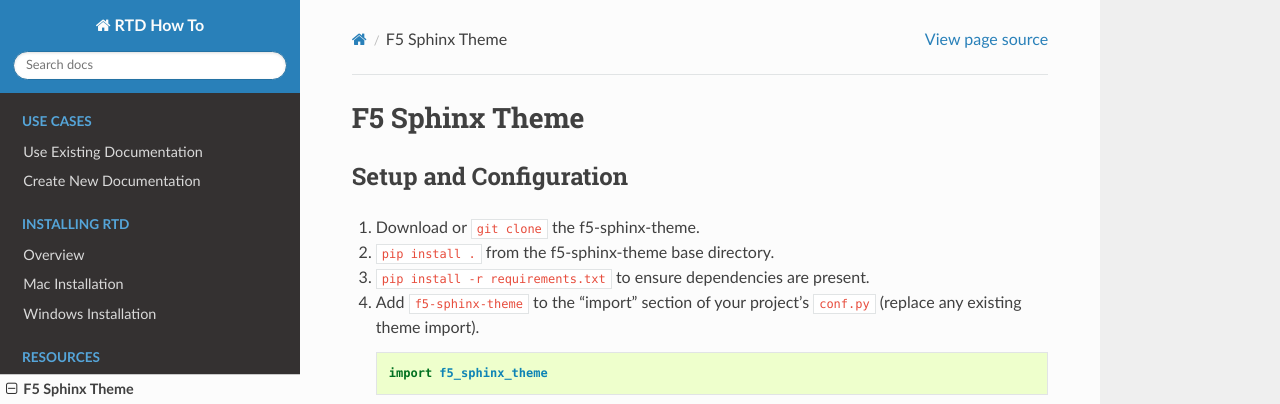
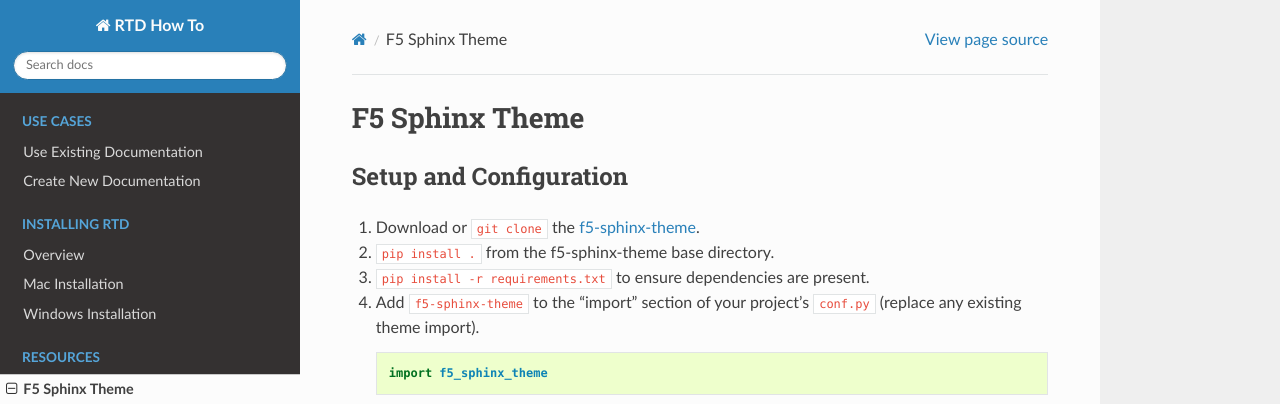
Before and after one commit to 6a6d/f5-rtd-howto, a Sphinx documentation site: the page built from docs/resources/resources_f5-theme.rst, in a window 1280 px wide and 900 px high. Shown: the top 404 px of the window. Built offline with Sphinx 7.4.7 and the Read the Docs theme 2.0.0, drawn with Linux system fonts in a browser that asks for light colours; some of the changed lines change nothing that is shown.

Commit message:
f5-sphinx-theme URL update

```diff
--- a/docs/resources/resources_f5-theme.rst
+++ b/docs/resources/resources_f5-theme.rst
@@ -2,9 +2,11 @@
 F5 Sphinx Theme
 ***************
 
+.. _f5-sphinx-theme: https://github.com/6a6d/f5-rtd-howto
+
 Setup and Configuration
 =======================
-1. Download or ``git clone`` the f5-sphinx-theme.
+1. Download or ``git clone`` the `f5-sphinx-theme`_.
 2. ``pip install .`` from the f5-sphinx-theme base directory.
 3. ``pip install -r requirements.txt`` to ensure dependencies are present.
 4. Add ``f5-sphinx-theme`` to the "import" section of your project's ``conf.py`` (replace any existing theme import). ::
```
